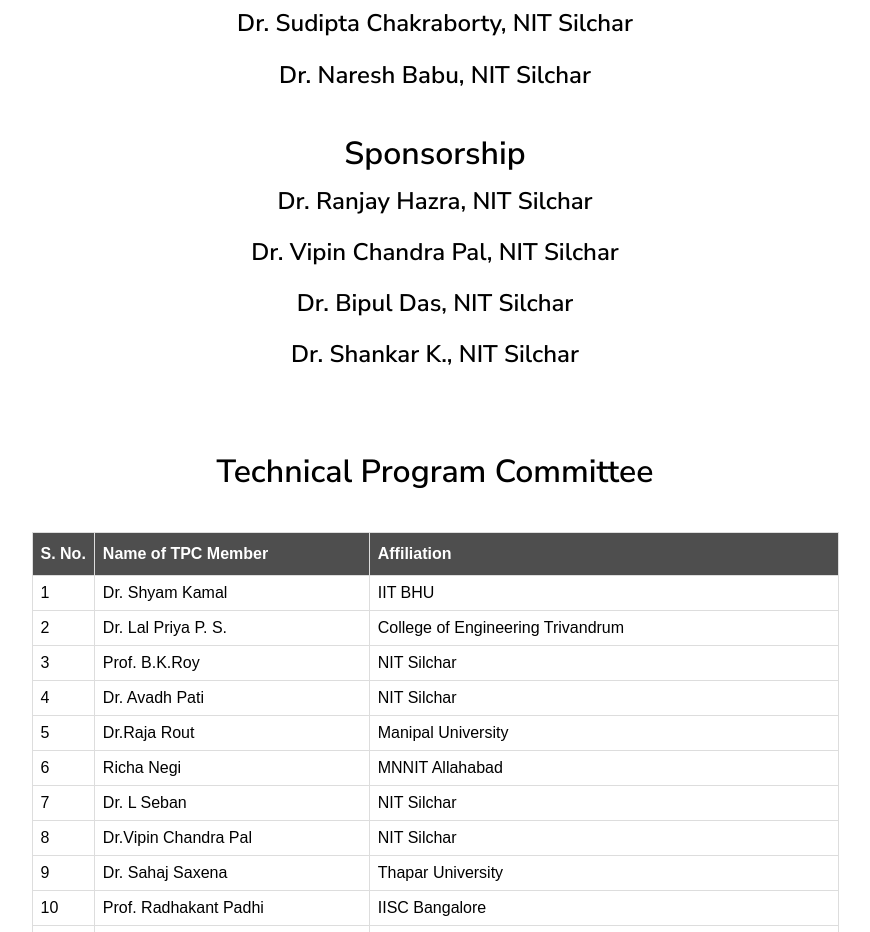
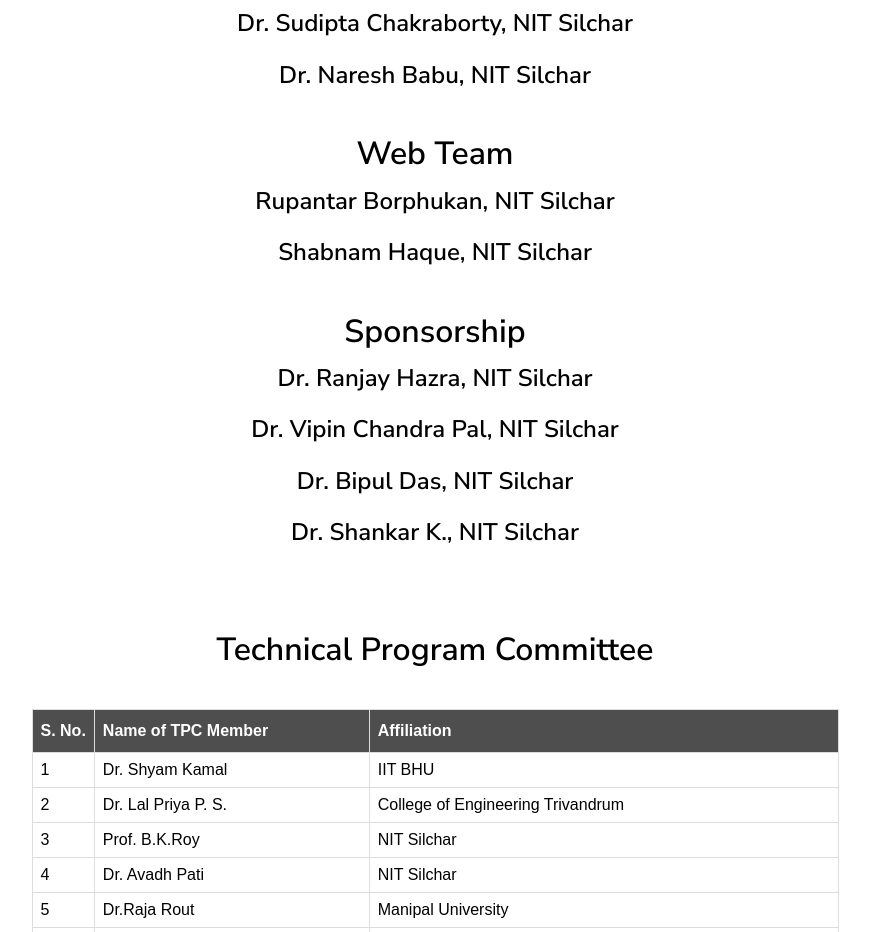
Before and after one commit to vivekksh/e2adummy, a React (Vite) app: page /committee in a window 1280 px wide. Shown: the part 5160-6092 px from the top of the page, without its empty margins (205-1075 px from the left). Built offline with nearby package versions, Linux system fonts and the light colour scheme; a web font is replaced by a local one.

Commit message:
Update Committee.jsx

```diff
--- a/src/pages/Committee.jsx
+++ b/src/pages/Committee.jsx
@@ -221,6 +221,12 @@ const Committee = () => {
         </div>
 
         <div className="list">
+          <h1>Web Team</h1>
+          <h3>Rupantar Borphukan, NIT Silchar</h3>
+          <h3>Shabnam Haque, NIT Silchar</h3>
+        </div>
+
+        <div className="list">
           <h1>Sponsorship</h1>
           <h3>Dr. Ranjay Hazra, NIT Silchar</h3>
           <h3>Dr. Vipin Chandra Pal, NIT Silchar</h3>
```
